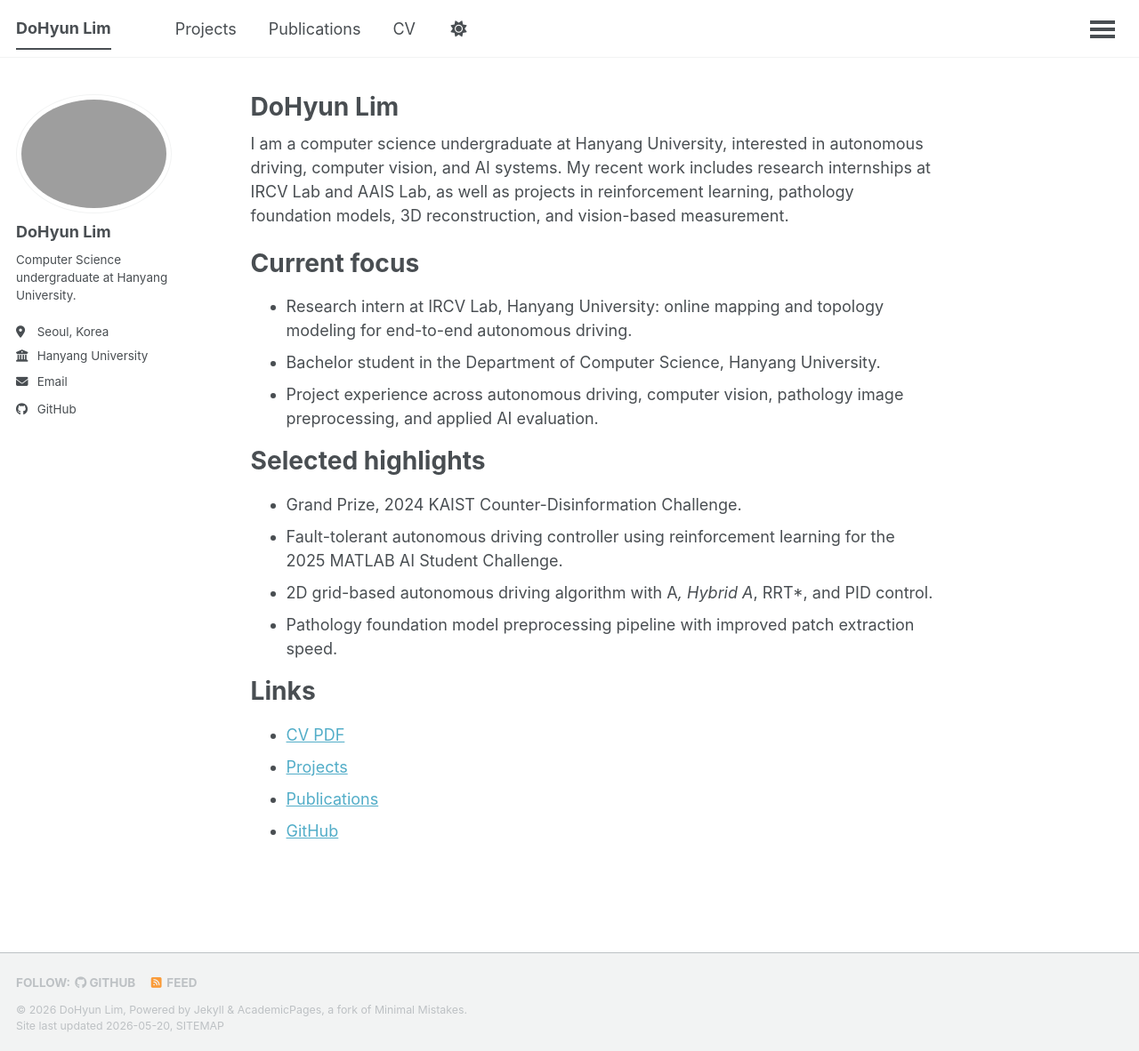
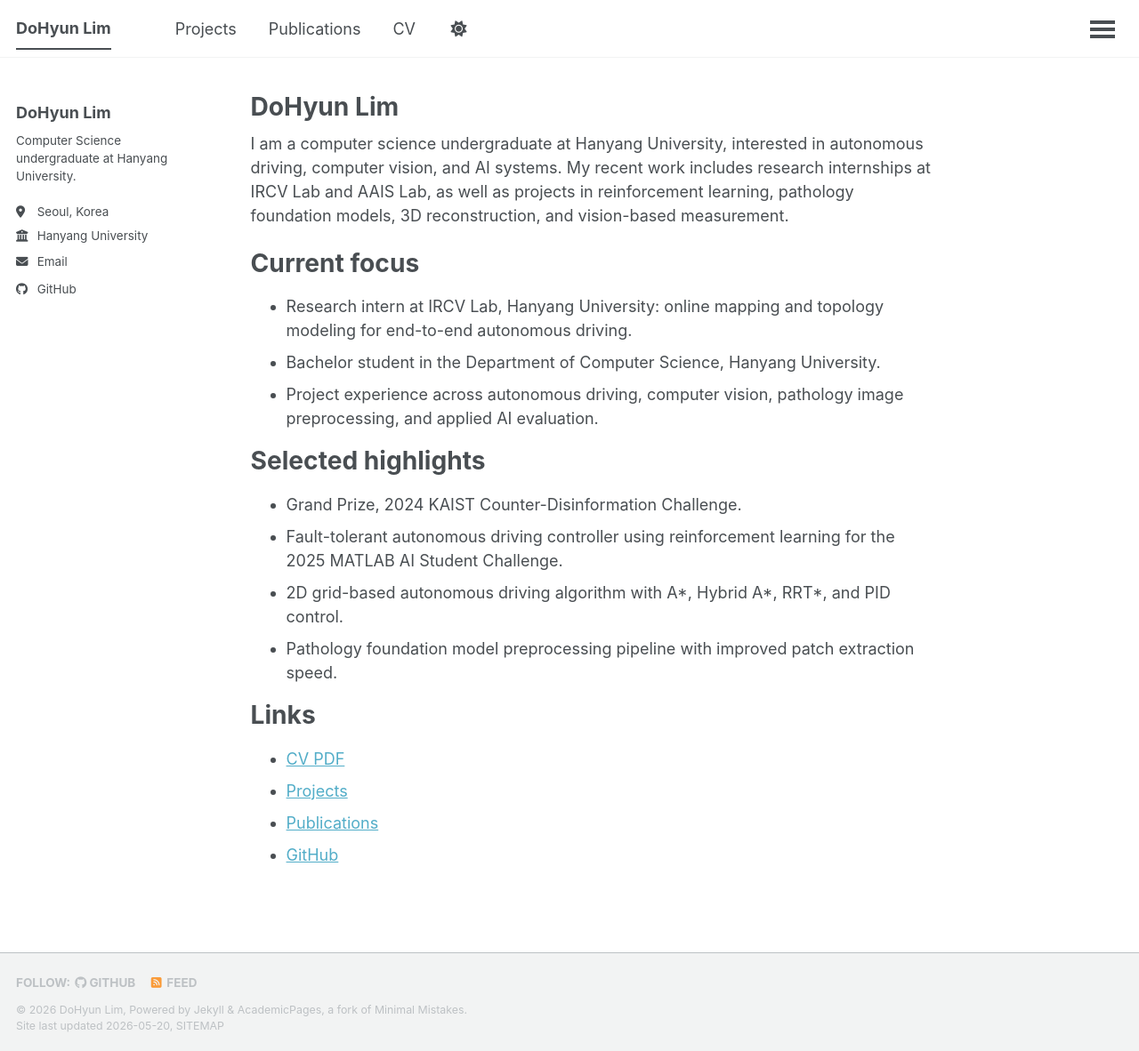
Before and after one commit to Dororo99/dororo99.github.io, a Jekyll site: the page built from _pages/about.md, in a window 1280 px wide and 1182 px high. Shown: the whole window at 89% size. Built offline with Jekyll 4.4.1, drawn with Linux system fonts in a browser that asks for light colours; a script that is not in the unit is left out.

Commit message:
Fix resume site rendering details
Avoid rendering an empty author avatar path and escape project algorithm names so the live Markdown output preserves A*, Hybrid A*, and RRT*.

Constraint: No Docker or Dev Container workflow is used.
Tested: YAML front matter parsing and git diff --check passed.
Related: Follow-up visual correctness fix after live Pages verification.
Co-authored-by: OmX <omx@oh-my-codex.dev>

```diff
--- a/_includes/author-profile.html
+++ b/_includes/author-profile.html
@@ -6,6 +6,7 @@
 
 <div itemscope itemtype="http://schema.org/Person">
 
+  {% if author.avatar %}
     <div class="author__avatar">
       {% if author.avatar contains "://" %}
         <img src="{{ author.avatar }}" alt="{{ author.name }}"  fetchpriority="high" />
@@ -13,6 +14,7 @@
         <img src="{{ author.avatar | prepend: "/images/" | prepend: base_path }}" class="author__avatar" alt="{{ author.name }}"  fetchpriority="high" />
       {% endif %}
     </div>
+  {% endif %}
 
   <div class="author__content">
     <h3 class="author__name">{{ author.name }}</h3>
--- a/_pages/about.md
+++ b/_pages/about.md
@@ -19,7 +19,7 @@ Selected highlights
 ======
 - Grand Prize, 2024 KAIST Counter-Disinformation Challenge.
 - Fault-tolerant autonomous driving controller using reinforcement learning for the 2025 MATLAB AI Student Challenge.
-- 2D grid-based autonomous driving algorithm with A*, Hybrid A*, RRT*, and PID control.
+- 2D grid-based autonomous driving algorithm with A\*, Hybrid A\*, RRT\*, and PID control.
 - Pathology foundation model preprocessing pipeline with improved patch extraction speed.
 
 Links
```
Also changed, not shown: _pages/cv.md (+1 -1 lines), _portfolio/portfolio-1.md (+1 -1 lines). Lines whose indentation alone changed are shown as unchanged.
